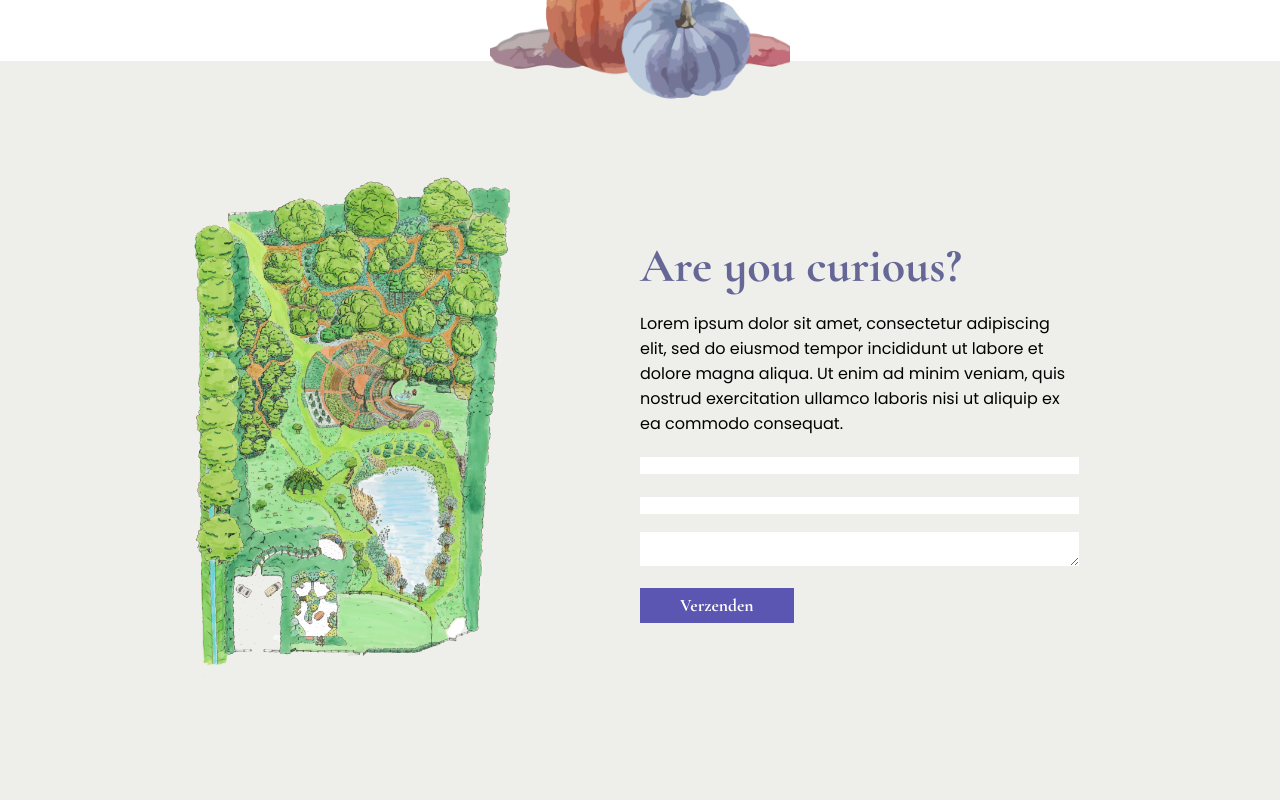
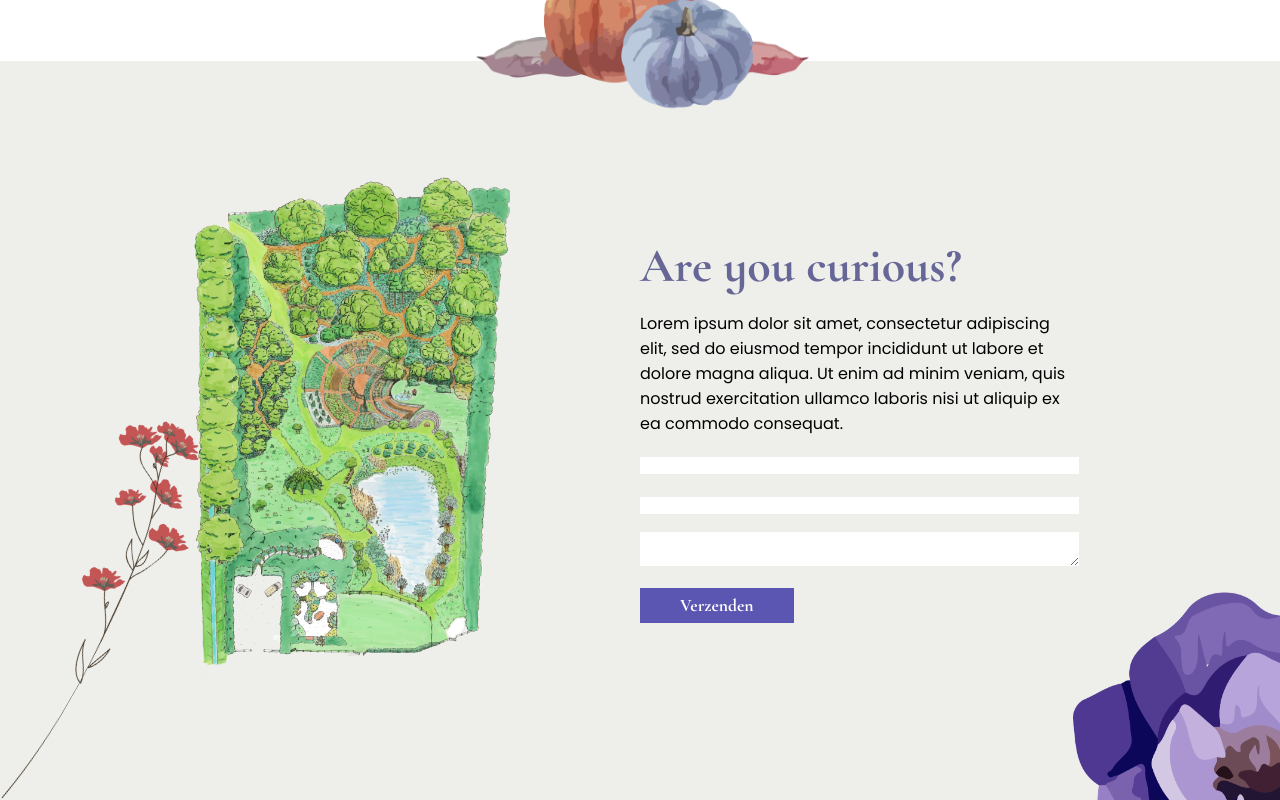
Before and after one commit to jurvantoledo/react-leaflet, a React (Create React App) app: page / in a window 1280 px wide. Shown: the part 1155-1955 px from the top of the page. Built offline with nearby package versions, Linux system fonts and the light colour scheme.

Commit message:
added other images

```diff
--- a/src/Components/Banner/Banner.scss
+++ b/src/Components/Banner/Banner.scss
@@ -10,4 +10,5 @@
   #banner .banner-text {
     color: #fff;
     font-family: 'Cormorant Infant';
+    font-size: 3rem;
   }
--- a/src/pages/ComingSoonPage/index.js
+++ b/src/pages/ComingSoonPage/index.js
@@ -59,6 +59,12 @@ export default function ComingSoonPage() {
                         </div>
                     </div>
                 </div>
+                <div className="component_4 wrapper">
+                    <div className="background_component_4" />
+                </div>
+                <div className="component_5 wrapper">
+                    <div className="background_component_5" />
+                </div>
             </div>
         </section>
         </>
--- a/src/pages/ComingSoonPage/style.scss
+++ b/src/pages/ComingSoonPage/style.scss
@@ -22,7 +22,7 @@
     position: absolute;
     background-position: center center;
     background-size: cover;
-    bottom: 63.5%;
+    bottom: 66.5%;
     animation: radijsAnimatie 1s infinite alternate linear
 }
 
@@ -80,10 +80,10 @@
     background-position: center center;
     background-size: cover;
     background-repeat: no-repeat;
-    width: 300px;
+    width: 350px;
     height: 300px;
     position: absolute;
-    bottom: 88.5%;
+    bottom: 87.5%;
     left: 0;
     right: 0;
     margin: 0 auto;
@@ -127,3 +127,47 @@
     font-weight: bold;
     font-size: 1.1rem;
 }
+
+.component_4.wrapper {
+    width: 500px;
+    height: 400px;
+    position: absolute;
+    overflow: hidden;
+    bottom: 0;
+    left: 0;
+}
+
+.background_component_4 {
+    background-image: url(../../assets/bloem2.png);
+    background-position: center left;
+    background-size: contain;
+    background-repeat: no-repeat;
+    width: 460px;
+    height: 460px;
+    position: absolute;
+    top: 15%;
+    left: 0;
+    right: 0;
+    transform: rotate(30deg);
+}
+
+.component_5.wrapper {
+    width: 500px;
+    height: 400px;
+    position: absolute;
+    overflow: hidden;
+    bottom: 0;
+    right: 0;
+}
+
+.background_component_5 {
+    background-image: url(../../assets/bloem3.png);
+    background-position: center left;
+    background-size: cover;
+    background-repeat: no-repeat;
+    width: 400px;
+    height: 400px;
+    position: absolute;
+    bottom: -40%;
+    right: -29%;
+}
```
Also changed, not shown: src/assets/bloem2.png (added), src/assets/bloem3.png (added).
